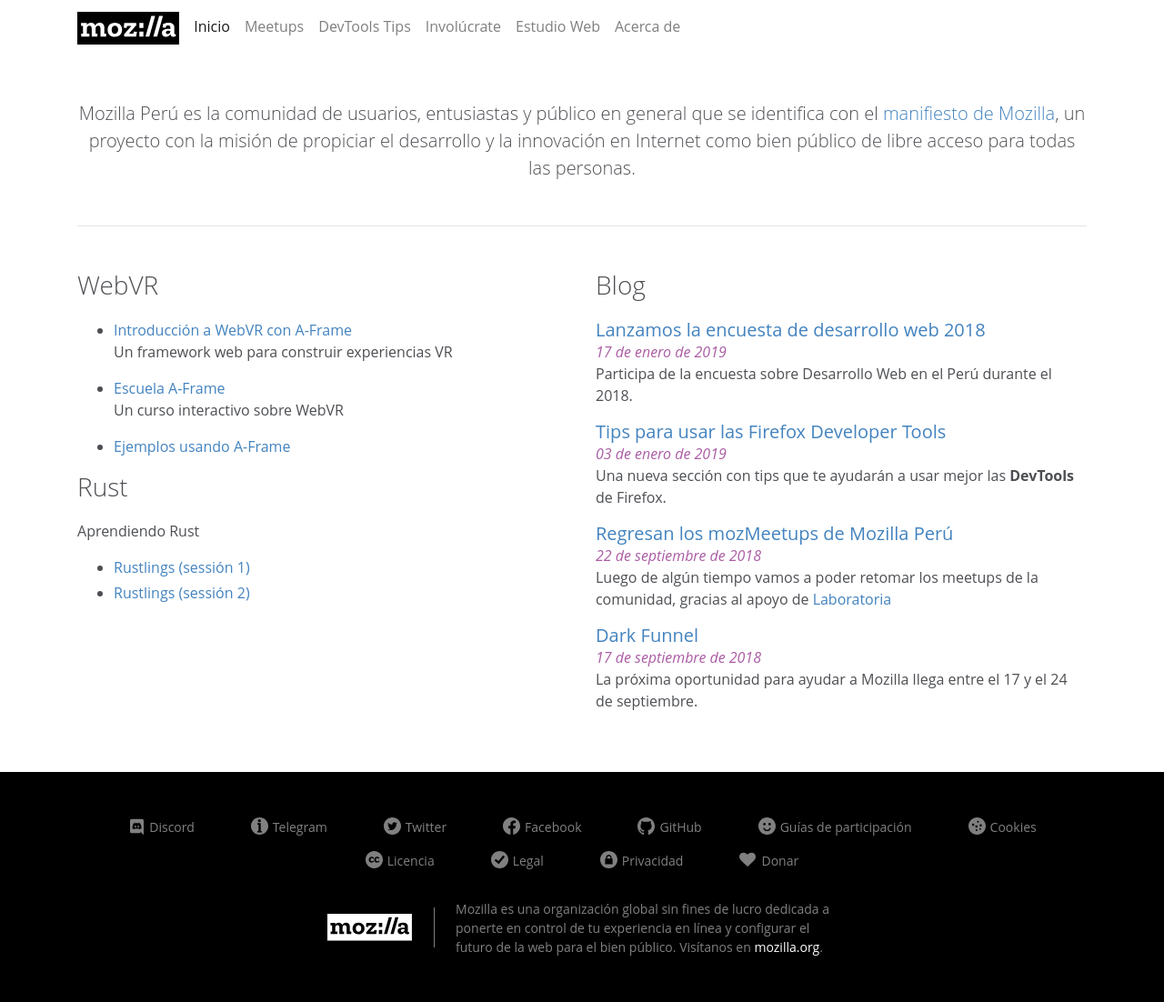
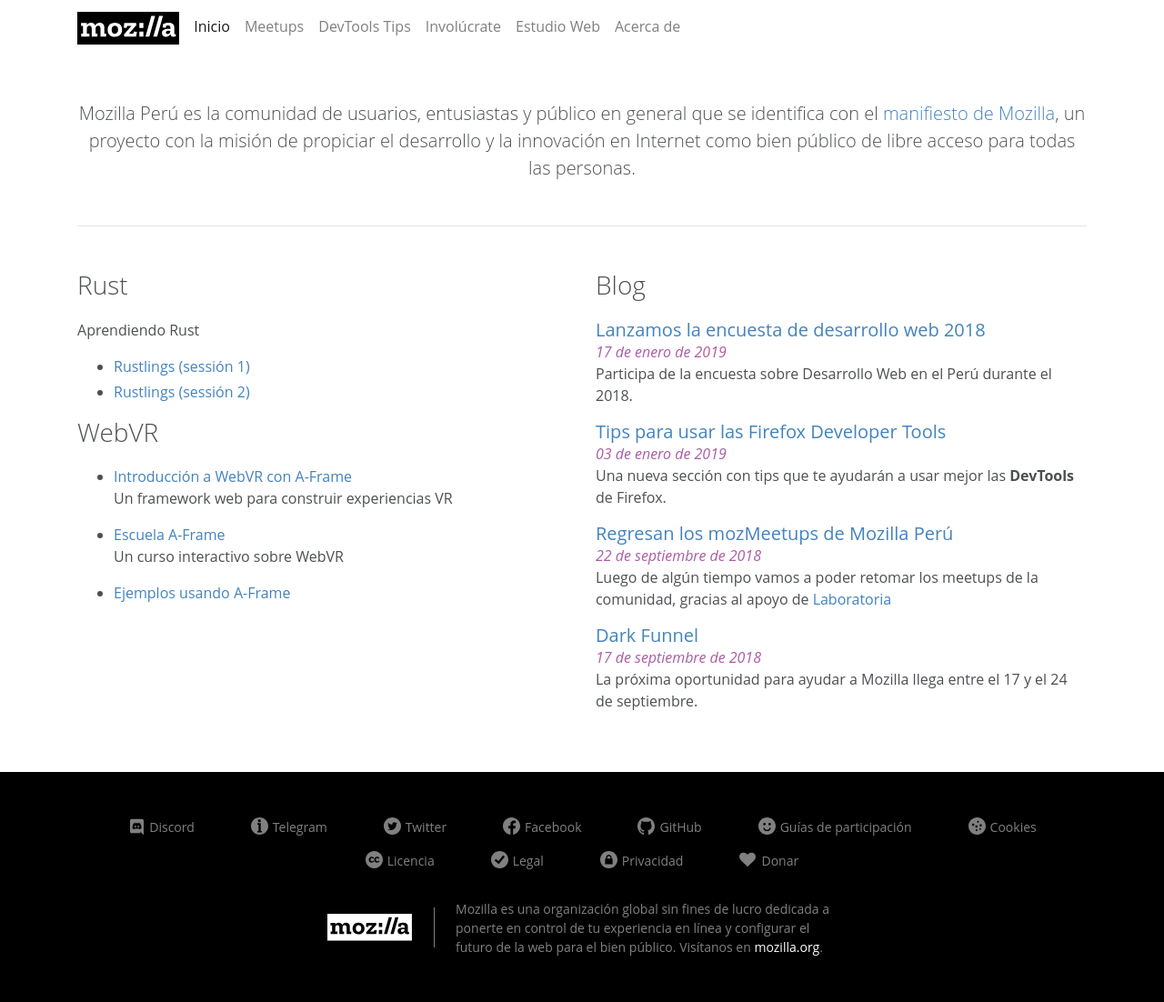
Before and after one commit to mozillaperu/mozillaperu.github.io, a Jekyll site: the page built from index.html, in a window 1280 px wide. Shown: the whole page at 91% size. Built offline with Jekyll 4.4.1, drawn with Linux system fonts in a browser that asks for light colours; some web fonts are replaced.

Commit message:
Update index.html

```diff
--- a/index.html
+++ b/index.html
@@ -13,8 +13,16 @@
         <hr class="my-5">
         <div class="row">
             <div class="col-md-6">
-                <div class="row">
-                    <div class="col-12">
+                <h3 id="rust">Rust</h3>
+                <p>Aprendiendo Rust</p>
+                <ul>
+                    <li>
+                        <a href="https://youtu.be/3ZeNRP0Dg1g">Rustlings (sessión 1)</a>
+                    </li>
+                    <li>
+                        <a href="https://youtu.be/JpYKEt_MwMQ">Rustlings (sessión 2)</a>
+                    </li>
+                </ul>
                 <h3 id="webvr">WebVR</h3>
                 <ul>
                     <li>
@@ -30,20 +38,6 @@
                     </li>
                 </ul>
             </div>
-                    <div class="col-12">
-                        <h3 id="rust">Rust</h3>
-                        <p>Aprendiendo Rust</p>
-                        <ul>
-                            <li>
-                                <a href="https://youtu.be/3ZeNRP0Dg1g">Rustlings (sessión 1)</a>
-                            </li>
-                            <li>
-                                <a href="https://youtu.be/JpYKEt_MwMQ">Rustlings (sessión 2)</a>
-                            </li>
-                        </ul>
-                    </div>
-                </div>
-            </div>
             <aside class="col-md-6">
                 {% include blog_post_list.html %}
             </aside>
```
Lines whose indentation alone changed are shown as unchanged.
